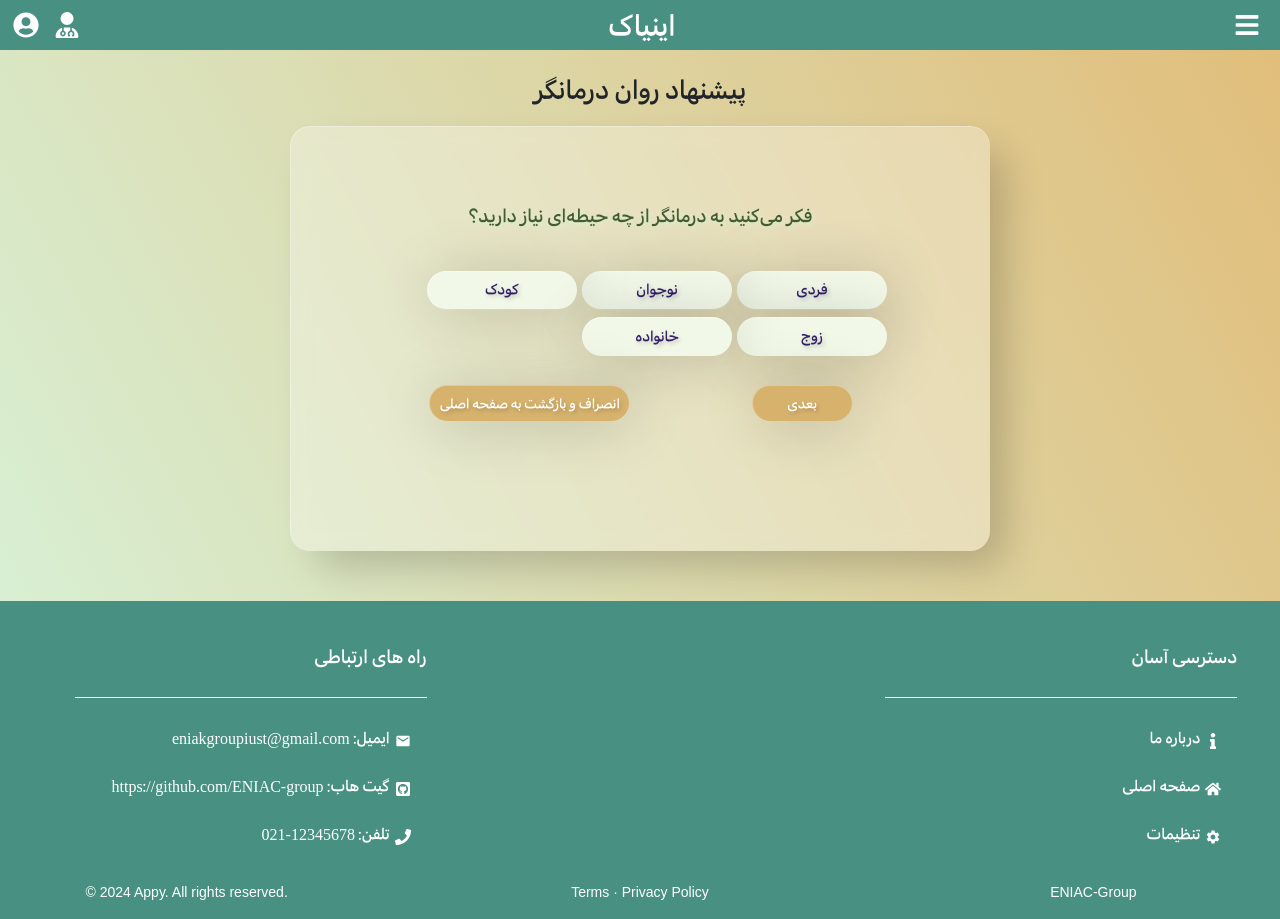
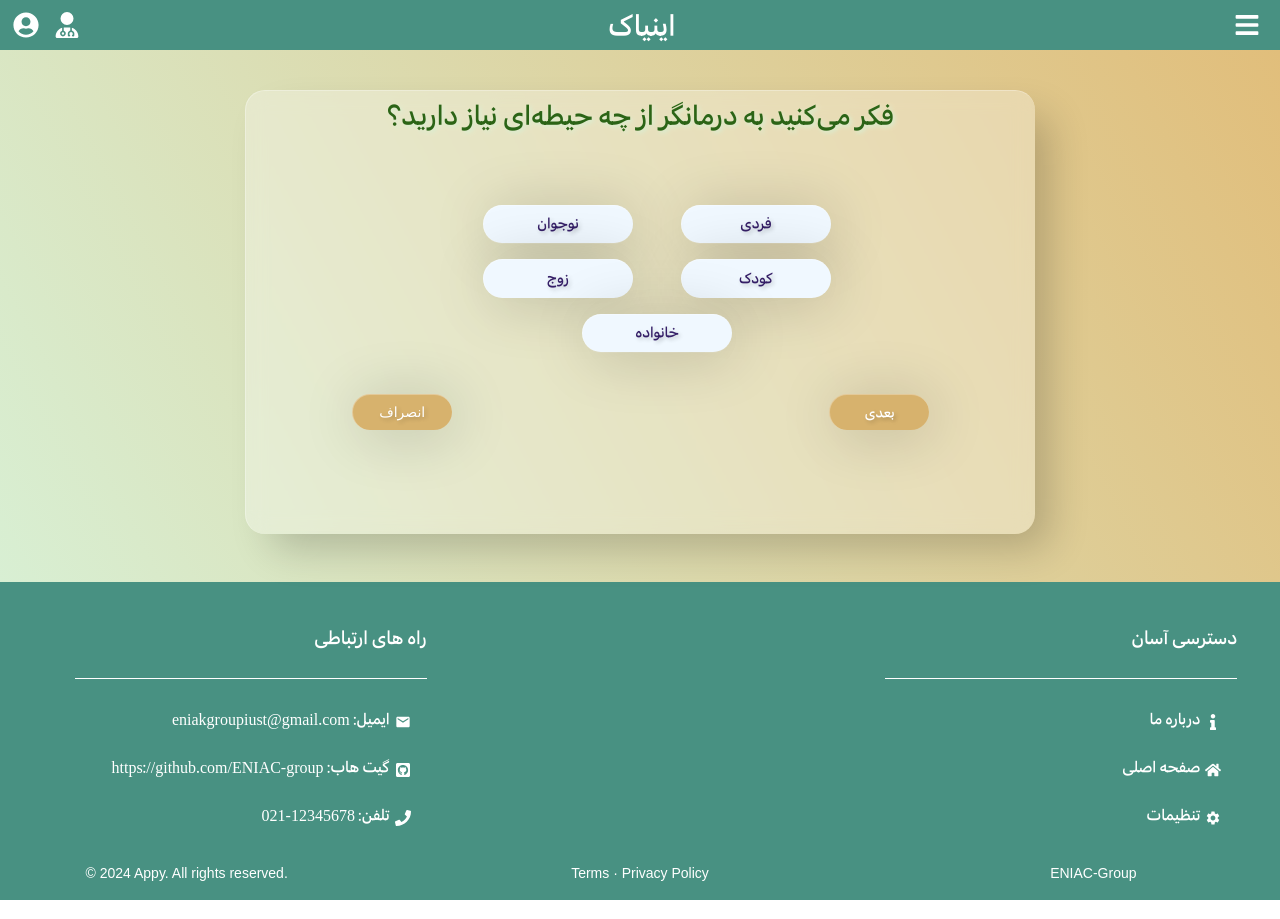
Before and after one commit to ENIAC-ORG/Front-end, a React (Vite) app: page /RecommendationPage in a window 1280 px wide. Built offline with nearby package versions, Linux system fonts and the light colour scheme; a web font is replaced by a local one.

Commit message:
feat(Recommendation): doctor questions

```diff
--- /dev/null
+++ b/src/components/RecommendationPage/Doctor_Questions_Recommendation.jsx
@@ -0,0 +1,78 @@
+const Doctor_Recommendation_Question = {
+    totalQuestions: 16,
+    questions: [
+        {
+            id: 0,
+            question: "ترجیح شما برای نحوه حضور در جلسات درمانی چیست؟",
+            choices: [
+                { text: "حضوری", answer: true, id: 0 },
+                { text: "مجازی", answer: true, id: 1 },
+            ],
+        },
+        {
+            id: 1,
+            question: "بیشتر بیماران تحت نظر شما در چه رده سنی قرار دارند؟",
+            choices: [
+                { text: "کودک", answer: true, id: 0 },
+                { text: "نوجوان", answer: true, id: 1 },
+                { text: "جوان", answer: true, id: 2 },
+                { text: "بزرگسال", answer: true, id: 3 },
+                { text: "مسن", answer: true, id: 4 },
+                { text: "فرقی ندارد", answer: true, id: 5 },
+            ],
+        },
+        {
+            id: 2,
+            question: "چه انتظاراتی از سوی بیماران قابل پاسخ‌گویی توسط شما است؟",
+            choices: [
+                { text: "گوش دادن به صحبت", answer: true, id: 0 },
+                { text: "علت یابی مشکل ها در گذشته اش", answer: true, id: 1 },
+                { text: "آموزش مهارت های جدید", answer: true, id: 2 },
+                { text: "عوض کردن اعتقادات اسیب رسان", answer: true, id: 3 },
+                { text: "تکلیف داده به بیمار", answer: true, id: 4 },
+                { text: "راهنمایی برای انتخاب اهداف", answer: true, id: 5 },
+                { text: "چک کردن فعالانه بیمار", answer: true, id: 6 },
+                { text: "موارد دیگر", answer: true, id: 7 },
+            ],
+        },
+        {
+            id: 3,
+            question: "آیا مذهبی هستید؟",
+            choices: [
+                { text: "بله", answer: true, id: 0},
+                { text: "خیر", answer: true, id: 1},
+            ],
+        },
+        {
+            id: 4,
+            question: " از میان بیماری های شایع زیر کدام در حیطه تخصص شما قرار دارد ؟ ",
+            choices: [
+                { text: "فوبیا", answer: true, id: 0 },
+                { text: "اضطراب", answer: true, id: 1 },
+                { text: "خودکشی", answer: true, id: 2 },
+                { text: "پارانویا", answer: true, id: 3 },
+                { text: "افسردگی", answer: true, id: 4 },
+                { text: "اختلال غذا خوردن", answer: true, id: 5 },
+                { text: "اگوسیم", answer: true, id: 6 },
+                { text: "ADHD", answer: true, id: 7 },
+                { text: "رفتار مخرب و اختلالات غیراجتماعی", answer: true, id: 8 },
+                { text: "عدم تمرکز", answer: true, id: 9 },
+                { text: "پنیک", answer: true, id: 10 },
+                { text: "موارد دیگر", answer: true, id: 11 },
+
+            ],
+        },
+        {
+            id: 5,
+            question: "چگونه ترجیح می دهید با بیمار خود خارج از جلسات در ارتباط باشید؟",
+            choices: [
+                { text: "پیام دادن", answer: true, id: 0},
+                { text: "تماس تلفنی", answer: true, id: 1},
+                { text: "ایمیل", answer: true, id: 2},
+                { text: "خارج از جلسات درمانی در اتباط  نباشم", answer: true, id: 2},
+            ],
+        },
+    ]
+}
+
+export default Doctor_Recommendation_Question;
--- a/src/components/RecommendationPage/questions_Recommendation.jsx
+++ b/src/components/RecommendationPage/Patient_Questions_Recommendation.jsx
@@ -1,4 +1,4 @@
-const Recommendation_Question = {
+const Patient_Recommendation_Question = {
     totalQuestions: 16,
     questions: [
         {
@@ -166,4 +166,4 @@ const Recommendation_Question = {
     ]
 }
 
-export default Recommendation_Question;
+export default Patient_Recommendation_Question;
--- a/src/components/RecommendationPage/RecommendationPageCopy.css
+++ b/src/components/RecommendationPage/RecommendationPage.css
@@ -1,17 +1,11 @@
 .recomBody {
-    font-family: 'Ios15medium';
     background: linear-gradient(62deg, #D8EFD3 0%, #e1be7b 100%) no-repeat;
-}
-
-.recomBox {
-    width: 700px;
-    padding-bottom: 50px;
 }
 
 .recform {
     background: rgba(255, 255, 255, 0.3);
-    padding: 1em;
-    height: 425px;
+    height: fit-content;
+    min-height: 420px;
     border-radius: 20px;
     border-left: 1px solid rgba(255, 255, 255, 0.3);
     border-top: 1px solid rgba(255, 255, 255, 0.3);
@@ -22,30 +16,9 @@
     transition: all 0.2s ease-in-out;
 
     .question-style {
-        font-weight: 400;
-        color: #1a3d0d;
-        opacity: 0.8;
-        font-size: 19px;
-        margin-top: 0px;
-        margin-bottom: 40px;
+        color: #2b6416;
         text-shadow: 2px 2px 4px #D8EFD3;
-    }
 
-    .choice-style {
-        background: transparent;
-        align-content: center;
-        padding: 1em;
-        margin-bottom: 1em;
-        border: none;
-        border-left: 1px solid rgba(255, 255, 255, 0.3);
-        border-top: 1px solid rgba(255, 255, 255, 0.3);
-        border-radius: 5000px;
-        backdrop-filter: blur(5px);
-        box-shadow: 4px 4px 60px rgba(0, 0, 0, 0.2);
-        color: #351f67;
-        font-weight: 500;
-        transition: all 0.2s ease-in-out;
-        text-shadow: 2px 2px 4px rgba(0, 0, 0, 0.2);
     }
 }
 
@@ -104,15 +77,8 @@
     text-shadow: 2px 2px 4px rgba(0, 0, 0, 0.4);
 }
 
-.recomBox ul {
-    display: grid;
-    gap: 5px;
-    grid-template-columns: repeat(3, 0fr);
-    justify-content: center;
-}
 
 .recomBox ul li {
-    text-decoration: none;
     list-style: none;
     font-size: 15px;
     cursor: pointer;
@@ -121,7 +87,7 @@
     align-content: center;
     font-family: "Ios15medium";
 
-    background: #F1F8E8;
+    background: aliceblue;
     width: 150px;
     padding: 0.5em;
     margin-bottom: 0.2em;
@@ -137,29 +103,24 @@
     text-shadow: 2px 2px 4px rgba(0, 0, 0, 0.2);
 
     &:hover {
-        background: rgba(255, 255, 255, 0.1);
+        background-color: rgba(255, 255, 255, 0.1);
         box-shadow: 4px 4px 60px 8px rgba(0, 0, 0, 0.2);
     }
+
 }
-
 .recomBox ul .Recommendation-selected-answer {
-    border: 2px solid #489182;
-    background-color: rgba(255, 255, 255, 0.7);
-    color: #489182;
-    color : #7faba2
-}
-
-.Recommendation-selected-answer {
     border: 2px solid #489182;
     background-color: rgba(255, 255, 255, 0.7);
     color: #489182;
 }
 
+
 .textbox-other {
     font-family: 'Ios15medium';
     padding: 1px;
-    width: 400px;
-    border-color: #1f4039;
+    width:50%;
+    border-color: #37401f;
+    color: #16641b;
     border-radius: 20px;
 
     &:hover {
@@ -178,3 +139,6 @@
         color: #D7B26D;
     }
 }
+.font-custom{
+    font-family: "Ios15medium";
+}
--- a/src/components/RecommendationPage/RecommendationPage.jsx
+++ b/src/components/RecommendationPage/RecommendationPage.jsx
@@ -1,10 +1,13 @@
 import React, { useState, useEffect } from "react";
 import { useNavigate } from "react-router-dom";
 import Swal from "sweetalert2";
+import { toast } from "react-toastify";
+import "react-toastify/dist/ReactToastify.css";
 import NavBar_SideBar from "../SidebarNabar/NavBar_SideBar";
 import Footer from "../Footer/Footer";
-import Recommendation_Question from "./questions_Recommendation";
-import "./RecommendationPageCopy.css";
+import Patient_Recommendation_Question from "./Patient_Questions_Recommendation";
+import Doctor_Recommendation_Question from "./Doctor_Questions_Recommendation";
+import "./RecommendationPage.css";
 import DoctorProfile from "../DoctorsList/DoctorProfile";
 import "../DoctorsList/DoctorsList.css";
 import axios from "axios";
@@ -12,7 +15,10 @@ import { TextField } from "@material-ui/core";
 
 const RecommendationPage = () => {
   const navigate = useNavigate();
-  const { questions } = Recommendation_Question;
+  const IsDoctor = localStorage.getItem("role") == "doctor";
+  const { questions } = IsDoctor
+  ? Doctor_Recommendation_Question
+  : Patient_Recommendation_Question;
   const totalQuestions = questions.length;
 
   const [activeQuestion, setActiveQuestion] = useState(0);
@@ -21,10 +27,18 @@ const RecommendationPage = () => {
   );
   const [result, setResult] = useState({ doneAnswers: 0, emptyAnswers: 0 });
   const [showResult, setShowResult] = useState(false);
-  const [inputValue, setInputValue] = useState("");
+  const [inputValue, setInputValue] = useState(["",""]);
 
   const handleInputChange = (event) => {
-    setInputValue(event.target.value);
+    if (!IsDoctor && activeQuestion == 3 && selectedAnswers[activeQuestion]?.includes(7)) {
+      inputValue[0] = event.target.value;
+    }
+    if (IsDoctor && activeQuestion == 2 && selectedAnswers[activeQuestion]?.includes(7)) {
+      inputValue[0] = event.target.value;
+    }
+    if (IsDoctor && activeQuestion == 4 && selectedAnswers[activeQuestion]?.includes(11)) {
+      inputValue[1] = event.target.value;
+    }
   };
 
   const [doctorProfile, setDoctorProfile] = useState([]);
@@ -37,10 +51,9 @@ const RecommendationPage = () => {
     try {
       const token = localStorage.getItem("accessToken");
       const dataString = JSON.stringify(data);
-      console.log(dataString);
       const response = await axios({
         method: "POST",
-        url: "http://127.0.0.1:8000//recomSys/patient_recomend/",
+        url: IsDoctor ? "http://127.0.0.1:8000/recomSys/doctor_recomend/":"http://127.0.0.1:8000/recomSys/patient_recomend/",
         headers: {
           Authorization: `Bearer ${token}`,
           "Content-Type": "application/json",
@@ -49,50 +62,41 @@ const RecommendationPage = () => {
       });
 
       if (response.status === 200) {
+        if(IsDoctor)
+        {toast.success("!جواب های شما با موفقیت ثبت شدند", {
+            position: "bottom-left",
+            autoClose: 3000,
+            hideProgressBar: false,
+            closeOnClick: true,
+            pauseOnHover: true,
+            draggable: true,
+            progress: undefined,
+          });
+          navigate("/");}
+          else{
         console.log(response.data.doctors);
         setDoctorProfile(response.data.doctors);
-        setShowResult(true);
-        console.log(response);
+        setShowResult(true);}
       } else {
-        console.log(response.status);
-        Swal.fire({
-          icon: "error",
-          title: "!خطا در ارسال پاسخ‌ها",
-          html: "متاسفانه مشکلی رخ داد",
-          background: "#D8EFD3",
-          color: "#00000",
-          width: "26rem",
-          height: "18rem",
-          confirmButtonText: "تایید",
-          confirmButtonColor: '#489182',
-          customClass: {
-            container: "custom-swal-container",
-          },
-        }).then((result) => {
-          if (result.isConfirmed) {
-            navigate("/");
-          }
+        toast.error("!متاسفانه خطایی در ارسال رخ داده", {
+          position: "bottom-left",
+          autoClose: 3000,
+          hideProgressBar: false,
+          closeOnClick: true,
+          pauseOnHover: true,
+          draggable: true,
+          progress: undefined,
         });
       }
     } catch (error) {
-      console.log(error);
-      Swal.fire({
-        icon: "error",
-        title: "!خطا در ارسال درخواست",
-        html: "متاسفانه مشکلی رخ داد",
-        background: "#D8EFD3",
-        color: "#00000",
-        width: "26rem",
-        // height: "18rem",
-        confirmButtonText: "تایید",
-        confirmButtonColor: '#489182',
-        customClass: {
-          container: "custom-swal-container",
-        },
-      }).then((result) => {
-        if (result.isConfirmed) {
-          navigate("/");
-        }
+      toast.error("!متاسفانه خطایی در ارسال رخ داده", {
+        position: "bottom-left",
+        autoClose: 3000,
+        hideProgressBar: false,
+        closeOnClick: true,
+        pauseOnHover: true,
+        draggable: true,
+        progress: undefined,
       });
     }
   };
@@ -104,15 +108,17 @@ const RecommendationPage = () => {
   };
 
   const onClickNext = () => {
-    if (
-      selectedAnswers[activeQuestion] === null ||
-      (Array.isArray(selectedAnswers[activeQuestion]) &&
-        selectedAnswers[activeQuestion].length === 0)
-    ) {
-      notSelected();
-      return;
-    }
-
+    if (selectedAnswers[activeQuestion] == null) {
+      toast.warn("!هنوز گزینه ای انتخاب نکرده اید", {
+        position: "bottom-left",
+        autoClose: 3000,
+        hideProgressBar: false,
+        closeOnClick: true,
+        pauseOnHover: true,
+        draggable: true,
+        progress: undefined,
+      });
+    } else {
       if (activeQuestion !== questions.length - 1) {
         setActiveQuestion((prev) => prev + 1);
       } else {
@@ -120,8 +126,14 @@ const RecommendationPage = () => {
         for (let i = 0; i < questions.length; i++) {
           if (Array.isArray(selectedAnswers[i])) {
             let element = selectedAnswers[i].join(",");
-          if (i === 3 && selectedAnswers[i].includes(7)) {
-            element += "," + inputValue;
+            if (i == 3 && selectedAnswers[i]?.includes(7)) {
+              element += "," + inputValue[0];
+            }
+            if (i == 2 && selectedAnswers[i]?.includes(7)) {
+              element += "," + inputValue[0];
+            }
+            if (i == 4 && selectedAnswers[i]?.includes(11)) {
+              element += "," + inputValue[1];
             }
             updatedAnswersForBack[i] = element;
           } else {
@@ -130,18 +142,19 @@ const RecommendationPage = () => {
         }
         sendAnswersToBack(updatedAnswersForBack);
       }
+    }
   };
 
   const onAnswerSelected = (index) => {
     const updatedAnswers = [...selectedAnswers];
-    const isMultipleChoice = activeQuestion === 3;
+    const isMultipleChoice = (!IsDoctor && activeQuestion == 3) |
+    (IsDoctor && activeQuestion == 2) | (IsDoctor && activeQuestion == 4);
 
     if (isMultipleChoice) {
       const currentAnswers = updatedAnswers[activeQuestion] || [];
       const answerIndex = currentAnswers.indexOf(index);
-
-      if (currentAnswers.includes(7)) {
-        if (answerIndex === -1) {
+      console.log(answerIndex);
+        if (answerIndex == -1) {
           updatedAnswers[activeQuestion] = [...currentAnswers, index];
         } else {
           updatedAnswers[activeQuestion] = currentAnswers.filter(
@@ -149,147 +162,97 @@ const RecommendationPage = () => {
           );
         }
     } else {
-        if (answerIndex === -1) {
-          updatedAnswers[activeQuestion] = [...currentAnswers, index];
-        } else {
-          updatedAnswers[activeQuestion] = currentAnswers.filter(
-            (_, i) => i !== answerIndex
-          );
-        }
-      }
-    } else {
       updatedAnswers[activeQuestion] = index;
     }
 
     setSelectedAnswers(updatedAnswers);
+    console.log(selectedAnswers)
   };
 
   const cancelTest = () => {
     Swal.fire({
-      icon: "warning",
-      title: "از انجام فرم منصرف شده‌اید؟",
-      background: "#D8EFD3",
-      color: "#00000",
-      width: "26rem",
-      height: "18rem",
+      icon: "error",
+      title: "از انجام فرم منصرف شده اید؟",
+      background: "#075662",
+      color: "#FFFF",
+      width: "35rem",
+
+      backdrop: `
+  rgba(84, 75, 87.0.9)
+  left top
+  no-repeat`,
+      confirmButtonText: "بله",
+      cancelButtonText: "خیر",
+      confirmButtonColor: "#0a8ca0",
+      cancelButtonColor: "#0a8ca0",
+      showConfirmButton: true,
       showCancelButton: true,
-      confirmButtonText: "ادامه می‌دهم",
-      cancelButtonText: "بله",
-      confirmButtonColor: '#489182',
-      customClass: {
-        container: "custom-swal-container",
-      },
-    }).then((result) => {
-      if (!result.isConfirmed) {
+      preConfirm: () => {
         navigate("/");
-      }
-    });
-  };
-
-  const notSelected = () => {
-    Swal.fire({
-      icon: "warning",
-      title: "هنوز گزینه ای را انتخاب نکرده اید!",
-      background: "#D8EFD3",
-      color: "#00000",
-      width: "26rem",
-      height: "18rem",
-      showCancelButton: false,
-      confirmButtonText: "باشه",
-      confirmButtonColor: '#489182',
-      customClass: {
-        container: "custom-swal-container",
       },
     });
   };
 
-  useEffect(() => {
-    console.log(selectedAnswers);
-  }, [selectedAnswers]);
-
   return (
     <>
       <NavBar_SideBar />
-      <div align="center" className="recomBody">
+      <div align="center" className="recomBody p-5 pt-3">
         <br />
-        <h1
-          align="center"
-          style={{
-            fontFamily: "Ios15medium",
-            fontSize: "27px",
-            marginBottom: "20px",
-            marginTop: "0px",
-          }}
-        >
-          پیشنهاد روان درمانگر
-        </h1>
         {!showResult && (
-          <div className="recomBox" dir="rtl">
-            <form className="recform">
-              <label
-                className="question-style"
-                style={{ fontFamily: "Ios15medium" }}
-              >
+          <div className="recomBox col-lg-8 col-md-12 col-sm-12" dir="rtl">
+            <form className="recform p-5 pt-2 ">
+              <h3 className="question-style mb-5 pb-4 font-custom">
                 {questions[activeQuestion].question}
-              </label>
-              <br />
-              <ul style={{}}>
+              </h3>
+              <div align="center">
+                <ul className="row d-flex justify-content-center align-items-stretch  w-75">
                   {questions[activeQuestion].choices.map((choice, index) => (
                     <li
-                    style={{}}
                       key={index}
-                    className={
-                      activeQuestion === 3
-                        ? selectedAnswers[activeQuestion]?.includes(index)
+                      className={`col-6 mx-4 mb-3 ${ (Array.isArray(selectedAnswers[activeQuestion]) ?
+                        selectedAnswers[activeQuestion]?.includes(index) : selectedAnswers[activeQuestion] == index )
                           ? "Recommendation-selected-answer"
                           : ""
-                        : selectedAnswers[activeQuestion] === index
-                        ? "Recommendation-selected-answer"
-                        : ""
-                    }
+                      }`}
                       onClick={() => onAnswerSelected(index)}
                     >
                       {choice.text}
                     </li>
                   ))}
                 </ul>
-              {activeQuestion === 3 &&
-              selectedAnswers[activeQuestion]?.includes(7) ? (
+              </div>
+              {((!IsDoctor && activeQuestion == 3 && selectedAnswers[activeQuestion]?.includes(7)) ||
+              (IsDoctor && activeQuestion == 2 && selectedAnswers[activeQuestion]?.includes(7)) ||
+              (IsDoctor && activeQuestion == 4 && selectedAnswers[activeQuestion]?.includes(11))) ? (
                 <TextField
                   multiline
-                  rows={1}
-                  rowsMax={4}
                   autoComplete="off"
                   variant="outlined"
-                  // value={_comment}
                   onChange={handleInputChange}
-                  dir="rtl" // Set the direction to RTL
+                  dir="rtl"
                   InputLabelProps={{
-                    dir: "rtl", // Set the direction of the label to RTL
+                    dir: "rtl",
                   }}
                   placeholder="موارد دیگر"
+                  defaultValue={activeQuestion == 4 ? inputValue[1] : inputValue[0]}
                   className="textbox-other"
+                  color="red"
                 />
               ) : (
                 ""
               )}
 
-              <div
-                className="button-group"
-                style={{ fontFamily: "Ios15medium" }}
-              >
+              <div className="button-group row font-custom">
+                <div className="col">
                   <button
                     type="button"
-                  className="button-style bottom-button-hover"
+                    className=" button-style bottom-button-hover font-custom"
                     onClick={onClickNext}
-                  disabled={
-                    activeQuestion === 3
-                      ? selectedAnswers[activeQuestion]?.length === 0
-                      : selectedAnswers[activeQuestion] === null
-                  }
                   >
                     {activeQuestion === totalQuestions - 1 ? "پایان" : "بعدی"}
                   </button>
+                </div>
+                <div className="col">
                   {activeQuestion !== 0 && (
                     <button
                       className="button-style bottom-button-hover"
@@ -299,14 +262,16 @@ const RecommendationPage = () => {
                       قبلی
                     </button>
                   )}
+                </div>
+                <div className="col">
                   <button
                     className="button-style bottom-button-hover"
                     type="button"
                     onClick={cancelTest}
-                  style={{ width: "200px" }}
                   >
-                  انصراف و بازگشت به صفحه اصلی
+                    انصراف
                   </button>
+                </div>
               </div>
             </form>
           </div>
@@ -315,21 +280,17 @@ const RecommendationPage = () => {
         {showResult && (
           <div className="recomBox">
             <h1
-              align="center"
-              style={{ fontFamily: "Ios15medium", fontSize: "25px" }}
+              className="font-custom text-center"
+              style={{ fontSize: "25px" }}
             >
               نتایج:
             </h1>
 
             <div
-              className="owl-carousel team-carousel wow fadeIn owl-loaded owl-drag"
+              className="owl-carousel team-carousel wow fadeIn owl-loaded owl-drag invisible"
               data-wow-delay=".5s"
-              style={{ visibility: "visible" }}
             >
-              <div
-                className="distanceBetween"
-                style={{ display: "flex", flexWrap: "wrap", gap: "5px" }}
-              >
+              <div className="distanceBetween d-flex flex-wrap g-3">
                 {Array.isArray(doctorProfile) &&
                   doctorProfile.map((index) => (
                     <DoctorProfile
```
Lines whose indentation alone changed are shown as unchanged.
